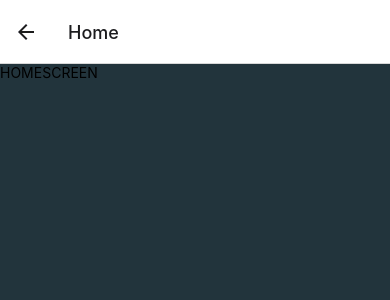
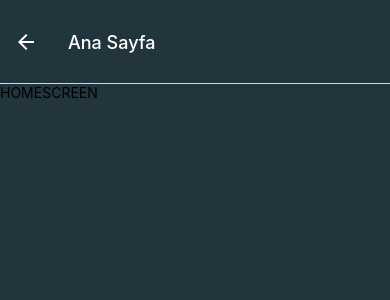
Before and after one commit to kerimkeskin/CMV-Tutorial, a React Native app: screen /Home in a window 390 px wide. Shown: the top 300 px of the page. Built offline with nearby package versions, Linux system fonts and the light colour scheme.

Commit message:
Fix Navigator options

```diff
--- a/src/navigation/Navigator.js
+++ b/src/navigation/Navigator.js
@@ -35,7 +35,7 @@ function Navigator() {
           component={Welcome}
         />
         <Stack.Screen
-          // options={{ ...headerConfig, title: "Ana Sayfa" }}
+          options={{ ...headerConfig, title: "Ana Sayfa" }}
           name="Home"
           component={Home}
         />
```
